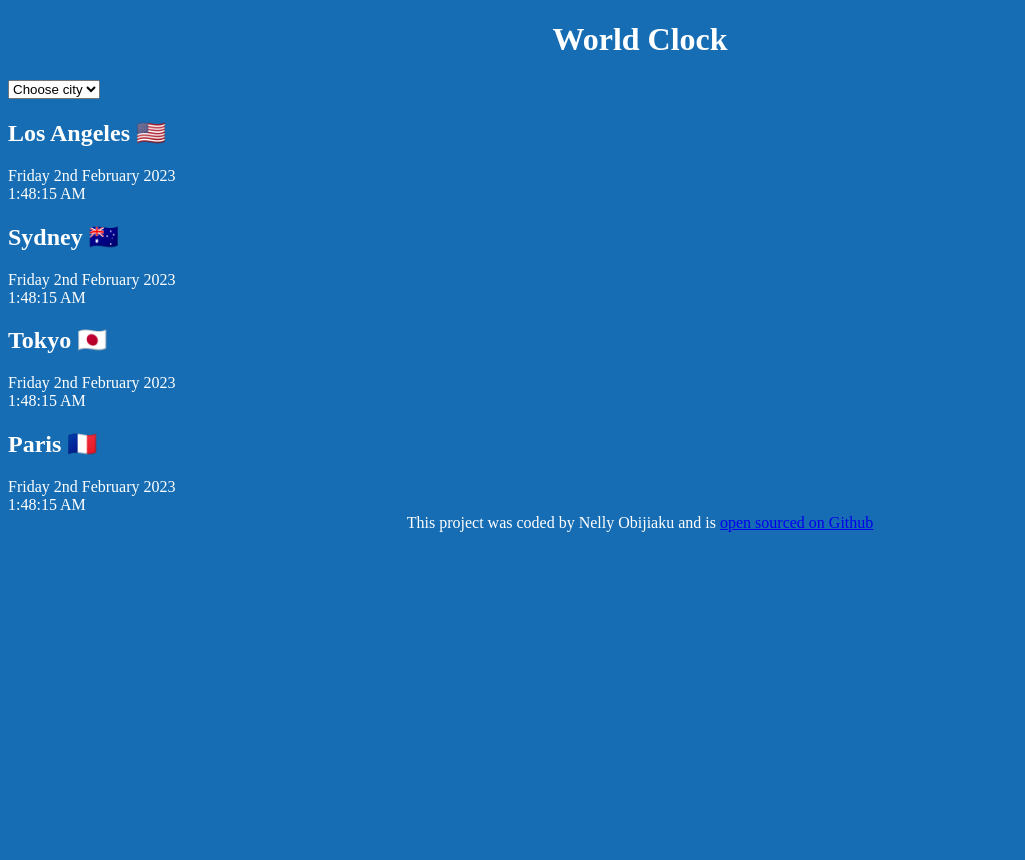
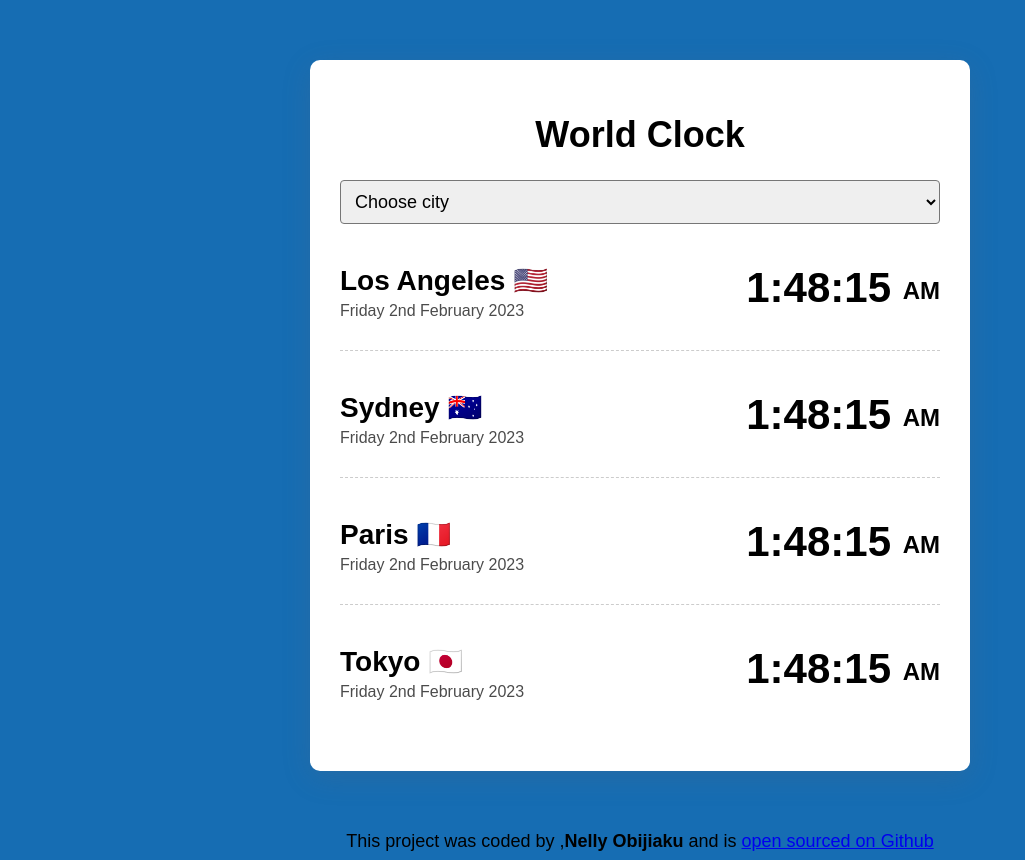
Before and after one commit to nellyobi/World-Clock, a plain HTML site: page index.html in a window 1280 px wide. Shown: the whole page, without its empty margins (0-1025 px from the left). Before the commit the page ends 800 px from the top, so only its background shows below. Drawn offline with Linux system fonts and the light colour scheme; a script that the page names is missing; a web font is replaced by a local one.

Commit message:
Updated the CSS

```diff
--- a/index.html
+++ b/index.html
@@ -22,32 +22,42 @@
         </select>
 
         <div class="city">
-            <h2>Los Angeles 🇺🇸</h2>
-            <div class="date"> Friday 2nd February 2023 </div>
-            <div class="time"> 1:48:15 AM </div>
+            <div>
+                <h2>Los Angeles 🇺🇸</h2>
+                <div class="date"> Friday 2nd February 2023 </div>
+            </div>
+            <div class="time"> 1:48:15 <small>AM</small> </div>
         </div>
         <div class="city">
-            <h2>Sydney 🇦🇺</h2>
-            <div class="date"> Friday 2nd February 2023 </div>
-            <div class="time"> 1:48:15 AM </div>
+            <div>
+                <h2>Sydney 🇦🇺</h2>
+                <div class="date"> Friday 2nd February 2023 </div>
+            </div>
+            <div class="time"> 1:48:15 <small>AM</small> </div>
         </div>
         <div class="city">
-            <h2>Tokyo 🇯🇵</h2>
-            <div class="date"> Friday 2nd February 2023 </div>
-            <div class="time"> 1:48:15 AM </div>
+            <div>
+                <h2>Paris 🇫🇷</h2>
+                <div class="date"> Friday 2nd February 2023 </div>
+            </div>
+            <div class="time"> 1:48:15 <small>AM</small> </div>
         </div>
         <div class="city">
-            <h2>Paris 🇫🇷</h2>
-            <div class="date"> Friday 2nd February 2023 </div>
-            <div class="time"> 1:48:15 AM </div>
+            <div>
+                <h2>Tokyo 🇯🇵</h2>
+                <div class="date"> Friday 2nd February 2023 </div>
+            </div>
+            <div class="time"> 1:48:15 <small>AM</small> </div>
         </div>
+
+
     </div>
 
 </div>
 
 
     <footer>
-        This project was coded by Nelly Obijiaku and is
+        This project was coded by ,<strong>Nelly Obijiaku</strong> and is
         <a href="#" target="_blank"> open sourced on Github </a>
     </footer>
     <script src=src/index.js"></script>
--- a/src/styles.css
+++ b/src/styles.css
@@ -1,13 +1,67 @@
 body {
+
     background: #166DB3;
-    color: white;
+    font-family: sans-serif;
+    color: black;
 }
-
-h1 {
-    text-align: center;
+.container {
+    max-width: 600px;
+    margin: 60px auto;
+    background-color: white;
+    padding: 30px;
+    box-shadow: rgba(100, 100, 111, 0.2) 0px 7px 29px 0px;
+    border-radius: 10px;
 
 }
 
+.city {
+    display: flex;
+    margin: 10px 0;
+    justify-content: space-between;
+    padding: 30px 0;
+    border-bottom: 1px dashed rgba(0, 0, 0, 0.2);
+}
+
+.city:last-child {
+    border: none;
+}
+
+.date {
+    opacity: 0.7;
+}
+
+.time {
+    font-size: 42px;
+    font-weight: bold;
+
+}
+.time small {
+    font-size: 24px;
+    vertical-align: middle;
+    line-height: 36px;
+}
+select{
+    display: block;
+    width: 100%;
+    font-size: 18px;
+    border-radius: 4px;
+    padding: 10px;
+}
+h1 {
+    text-align: center;
+    font-family: sans-serif;
+    font-size: 36px;
+
+}
+h2{
+    margin: 0 0 5px;
+    font-size: 28px;
+}
+
+
+
 footer {
     text-align: center;
+    font-size: 18px;
+
 }
```
